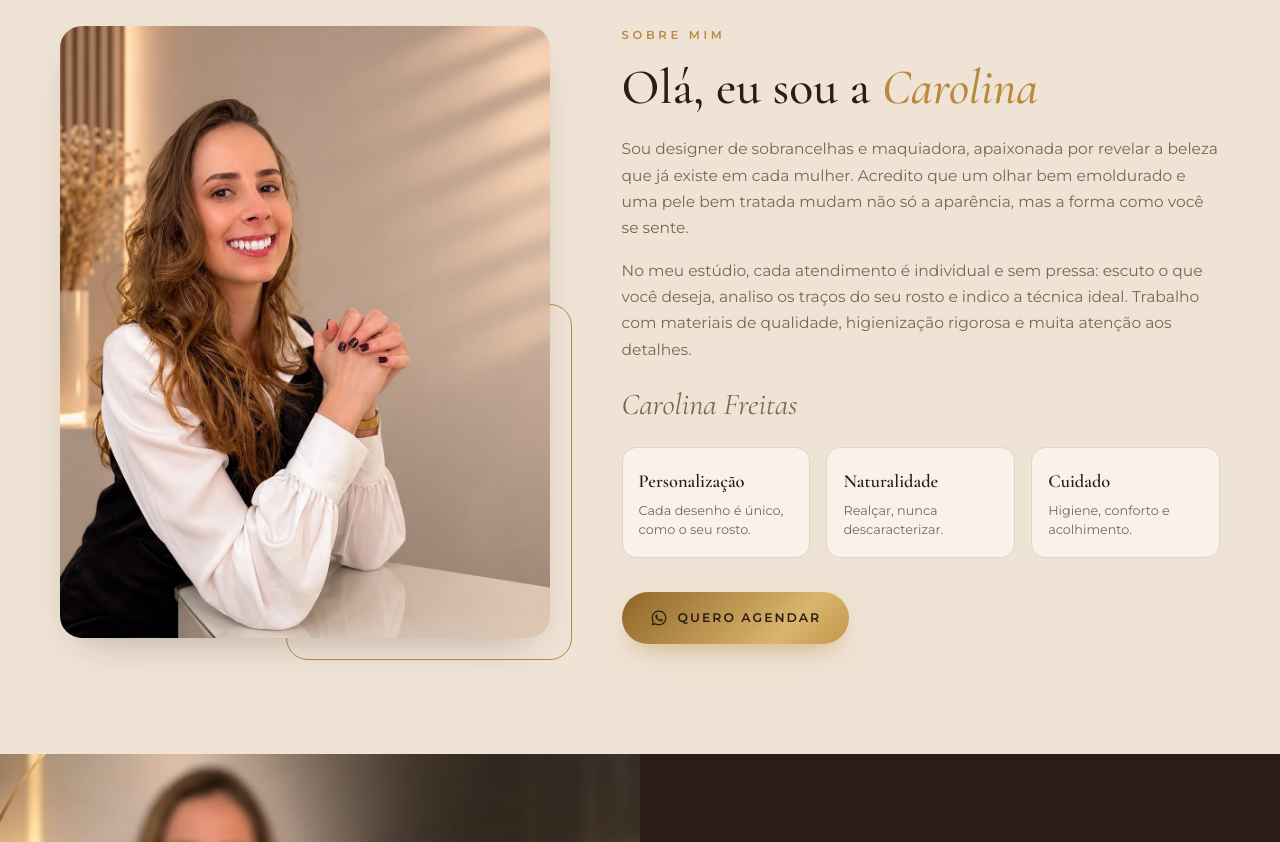
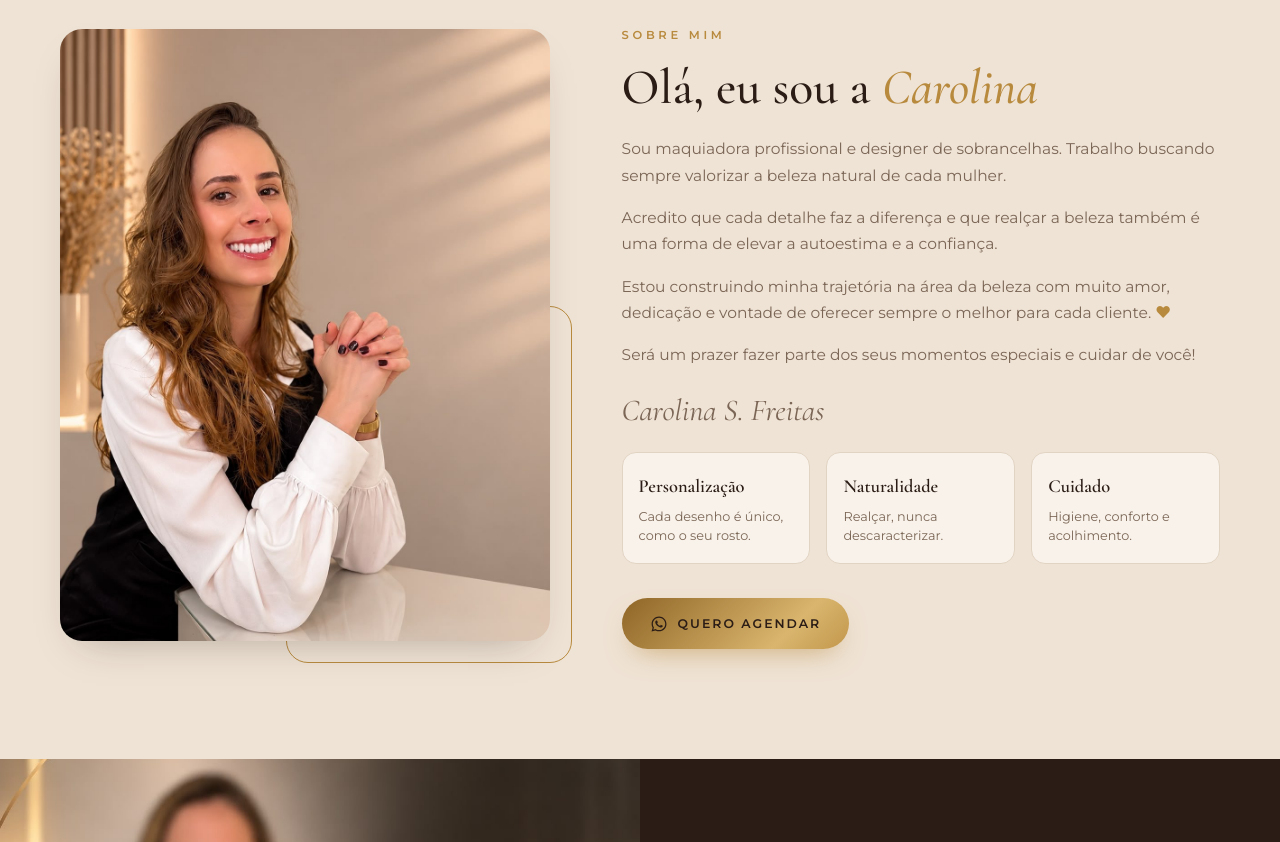
Before and after one commit to THEditGit/thari-ofertas, a plain HTML site: page carolina-freitas/index.html in a window 1280 px wide. Shown: the part 2620-3462 px from the top of the page. Drawn offline with nearby package versions, Linux system fonts and the light colour scheme.

Commit message:
Use Carolina's own text in Sobre section
Co-Authored-By: Claude Opus 5.5 <noreply@anthropic.com>
Claude-Session: https://claude.ai/code/session_01V5DuhrkYyFuvAVPSWT88gD

```diff
--- a/carolina-freitas/index.html
+++ b/carolina-freitas/index.html
@@ -407,9 +407,11 @@
       <div class="reveal">
         <span class="eyebrow">Sobre mim</span>
         <h2>Olá, eu sou a <em>Carolina</em></h2>
-        <p>Sou designer de sobrancelhas e maquiadora, apaixonada por revelar a beleza que já existe em cada mulher. Acredito que um olhar bem emoldurado e uma pele bem tratada mudam não só a aparência, mas a forma como você se sente.</p>
-        <p>No meu estúdio, cada atendimento é individual e sem pressa: escuto o que você deseja, analiso os traços do seu rosto e indico a técnica ideal. Trabalho com materiais de qualidade, higienização rigorosa e muita atenção aos detalhes.</p>
-        <p class="signature">Carolina Freitas</p>
+        <p>Sou maquiadora profissional e designer de sobrancelhas. Trabalho buscando sempre valorizar a beleza natural de cada mulher.</p>
+        <p>Acredito que cada detalhe faz a diferença e que realçar a beleza também é uma forma de elevar a autoestima e a confiança.</p>
+        <p>Estou construindo minha trajetória na área da beleza com muito amor, dedicação e vontade de oferecer sempre o melhor para cada cliente. <span aria-hidden="true" style="color:var(--gold)">&#10084;</span></p>
+        <p>Será um prazer fazer parte dos seus momentos especiais e cuidar de você!</p>
+        <p class="signature">Carolina S. Freitas</p>
         <div class="values">
           <div class="value"><b>Personalização</b><span>Cada desenho é único, como o seu rosto.</span></div>
           <div class="value"><b>Naturalidade</b><span>Realçar, nunca descaracterizar.</span></div>
```
